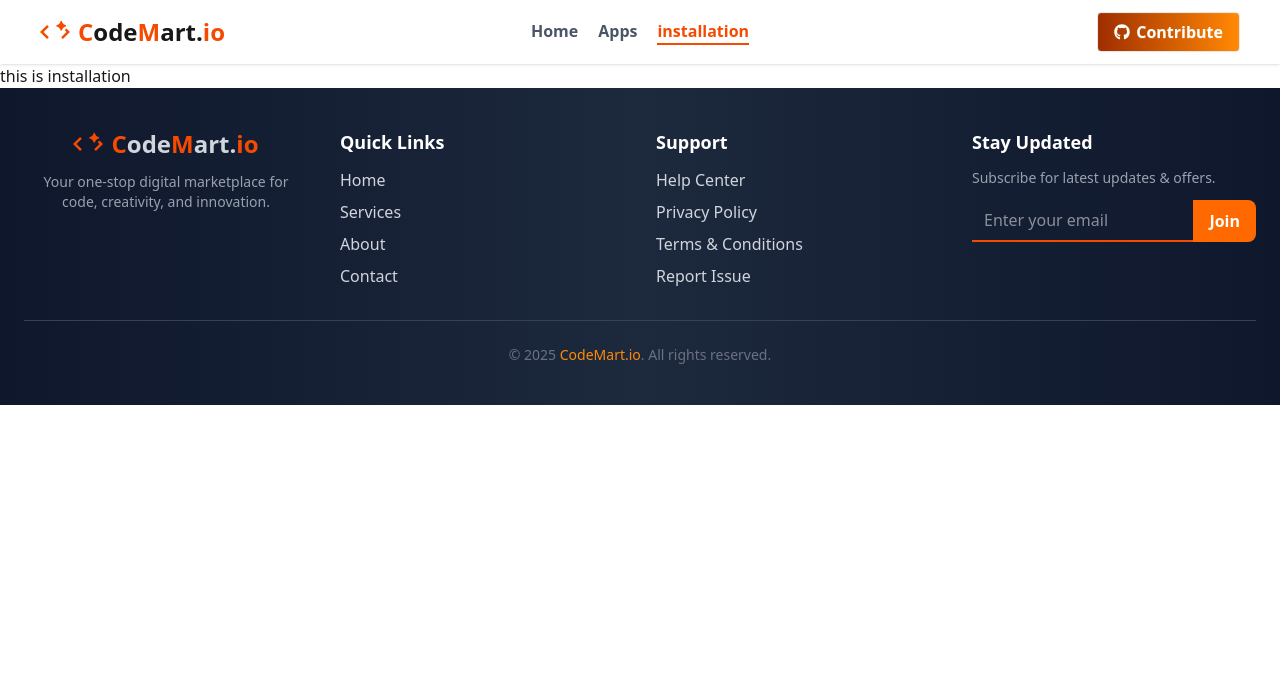
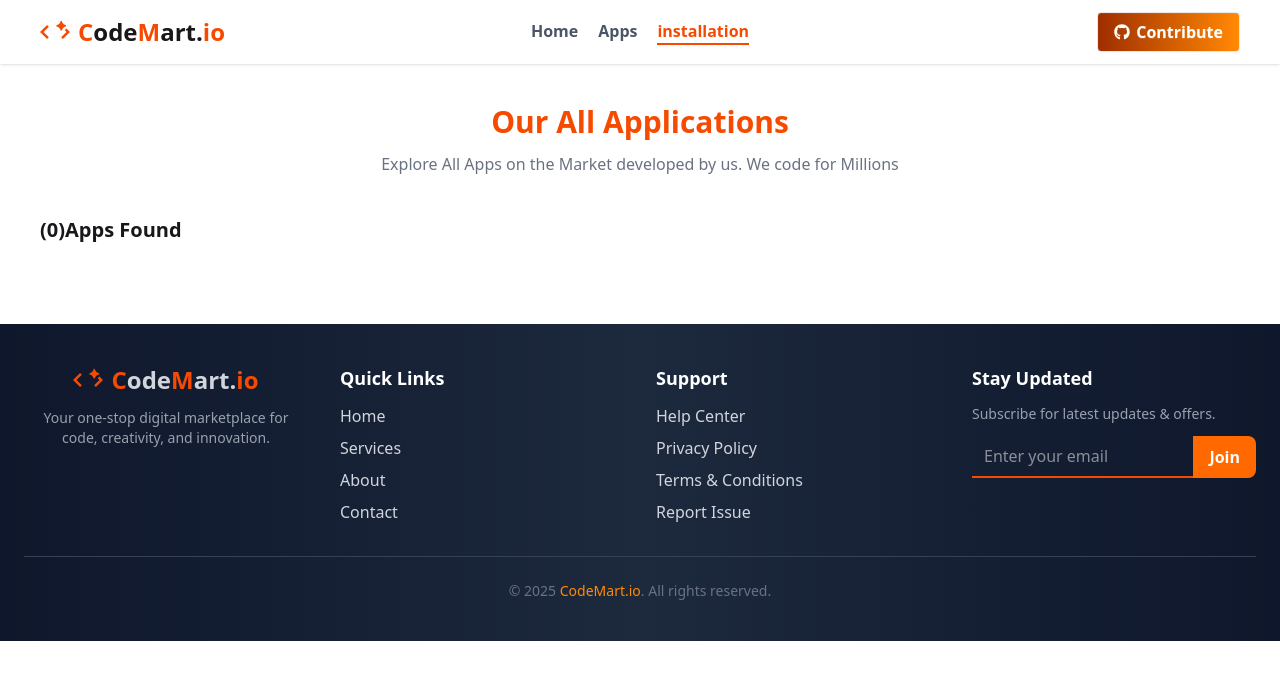
Before and after one commit to Im-TanjilHassan/code-mart-io, a React (Vite) app: page /installation in a window 1280 px wide. Shown: the top 680 px of the page. Built offline with nearby package versions, Linux system fonts and the light colour scheme.

Commit message:
localstorage implement on install and uninstall

```diff
--- a/src/components/appDetail/AppDetail.jsx
+++ b/src/components/appDetail/AppDetail.jsx
@@ -2,9 +2,10 @@ import React, { use, useState } from "react";
 import { useParams } from "react-router";
 import RatingChart from "./ratingChart/RatingChart";
 import { toast } from "react-toastify";
+import { setInstallApp } from "../../utility/addTDb";
 
 const AppDetail = ({ appsDataPromise }) => {
-  const [installed, setInstalled] = useState(false);
+  const [isInstalled, setIsInstalled] = useState(false);
   const { id } = useParams();
   const allAppData = use(appsDataPromise);
   const singleAppData = allAppData.find(
@@ -20,12 +21,21 @@ const AppDetail = ({ appsDataPromise }) => {
     size,
     description,
     ratings,
-    } = singleAppData;
+  } = singleAppData;
 
-    const handleInstallBtn = () => {
-        setInstalled(true);
-        toast.success("App Installed Successfully")
+  const handleInstallBtn = () => {
+    toast.success("App Installing...");
+    const appDataLC = {
+      id:id,
+      img: image,
+      title: title,
+      downloads: downloads,
+      ratingAvg: ratingAvg,
+      size: size
     }
+    setInstallApp(appDataLC, setIsInstalled)
+  };
+
 
   return (
     <div className="mb-20 px-2 md:px-7 lg:px-10 space-y-10">
@@ -73,7 +83,7 @@ const AppDetail = ({ appsDataPromise }) => {
                 <p className="text-2xl font-bold">{reviews}K</p>
               </div>
             </div>
-            {installed ? (
+            {isInstalled ? (
               <button
                 disabled
                 className="btn bg-gradient-to-r from-orange-800 to-orange-400 text-white font-bold"
--- a/src/components/installation/Installation.jsx
+++ b/src/components/installation/Installation.jsx
@@ -1,11 +1,45 @@
-import React from 'react';
+import React, { useEffect, useState } from "react";
+import InstalledApp from "./installedApp/InstalledApp";
+import { deleteApp } from "../../utility/addTDb";
 
 const Installation = () => {
-    return (
-        <div>
-            this is installation
-        </div>
-    );
+  const [installedApp, setInstallApp] = useState([]);
+
+  useEffect(() => {
+    const getDataFromLC =JSON.parse(localStorage.getItem("installedApp")) || [];
+    setInstallApp(getDataFromLC);
+  }, []);
+
+  const handleUninstall = (id) => {
+    setInstallApp(deleteApp(id));
+  };
+
+  return (
+    <div className="p-10">
+      <div className="text-center space-y-3 mb-10">
+        <h2 className="text-3xl text-orange-600 font-bold">
+          Our All Applications
+        </h2>
+        <p className="text-gray-500">
+          Explore All Apps on the Market developed by us. We code for Millions
+        </p>
+      </div>
+      <div className="flex justify-between items-center mb-10">
+        <p className="text-md md:text-xl lg:text-xl font-bold">
+          ({installedApp.length})Apps Found
+        </p>
+      </div>
+      <div className="space-y-5">
+        {installedApp.map((app) => (
+          <InstalledApp
+            key={app.title}
+            app={app}
+            handleUninstall={handleUninstall}
+          ></InstalledApp>
+        ))}
+      </div>
+    </div>
+  );
 };
 
 export default Installation;
--- /dev/null
+++ b/src/components/installation/installedApp/InstalledApp.jsx
@@ -0,0 +1,41 @@
+import React from "react";
+
+const InstalledApp = ({ app, handleUninstall }) => {
+  return (
+    <div className="flex justify-between items-center bg-gray-200 p-4 rounded-xl">
+      <div className="flex gap-5">
+        <img src={app.img} className="w-[5rem] h-[5rem] rounded-xl" alt="" />
+        <div className="space-y-6">
+          <h2 className="font-bold text-lg">{app.title}</h2>
+          <div className="flex justify-between items-center gap-5">
+            <div className="flex justify-center items-center gap-2">
+              <img
+                src="/imges/icon-downloads.png"
+                className="w-[1rem] h-[1rem]"
+                alt=""
+              />
+              <p>{app.downloads / 1000000}M</p>
+            </div>
+            <div className="flex items-center gap-2">
+              <img
+                src="/imges/icon-ratings.png"
+                className="w-[1rem] h-[1rem]"
+                alt=""
+              />
+              <p>{app.ratingAvg}5</p>
+            </div>
+            <p>{app.size}MB</p>
+          </div>
+        </div>
+      </div>
+      <button
+        onClick={() => handleUninstall(app.id)}
+        className="btn bg-gradient-to-r from-orange-800 to-orange-400 text-white font-bold"
+      >
+        Uninstall
+      </button>
+    </div>
+  );
+};
+
+export default InstalledApp;
--- /dev/null
+++ b/src/utility/addTDb.js
@@ -0,0 +1,19 @@
+const setInstallApp = (appDataLC, setIsInstalled) => {
+  const getApp = JSON.parse(localStorage.getItem("installedApp")) || [];
+  if (getApp.includes(appDataLC)) {
+      alert("existing");
+      setIsInstalled(true);
+  } else {
+    getApp.push(appDataLC);
+    localStorage.setItem("installedApp", JSON.stringify(getApp));
+  }
+};
+
+const deleteApp = (id) => {
+    const getApp = JSON.parse(localStorage.getItem("installedApp")) || [];
+    const updateApp = getApp.filter(app => app.id !== id)
+    localStorage.setItem("installedApp", JSON.stringify(updateApp))
+    return updateApp
+}
+
+export { setInstallApp, deleteApp };
```
